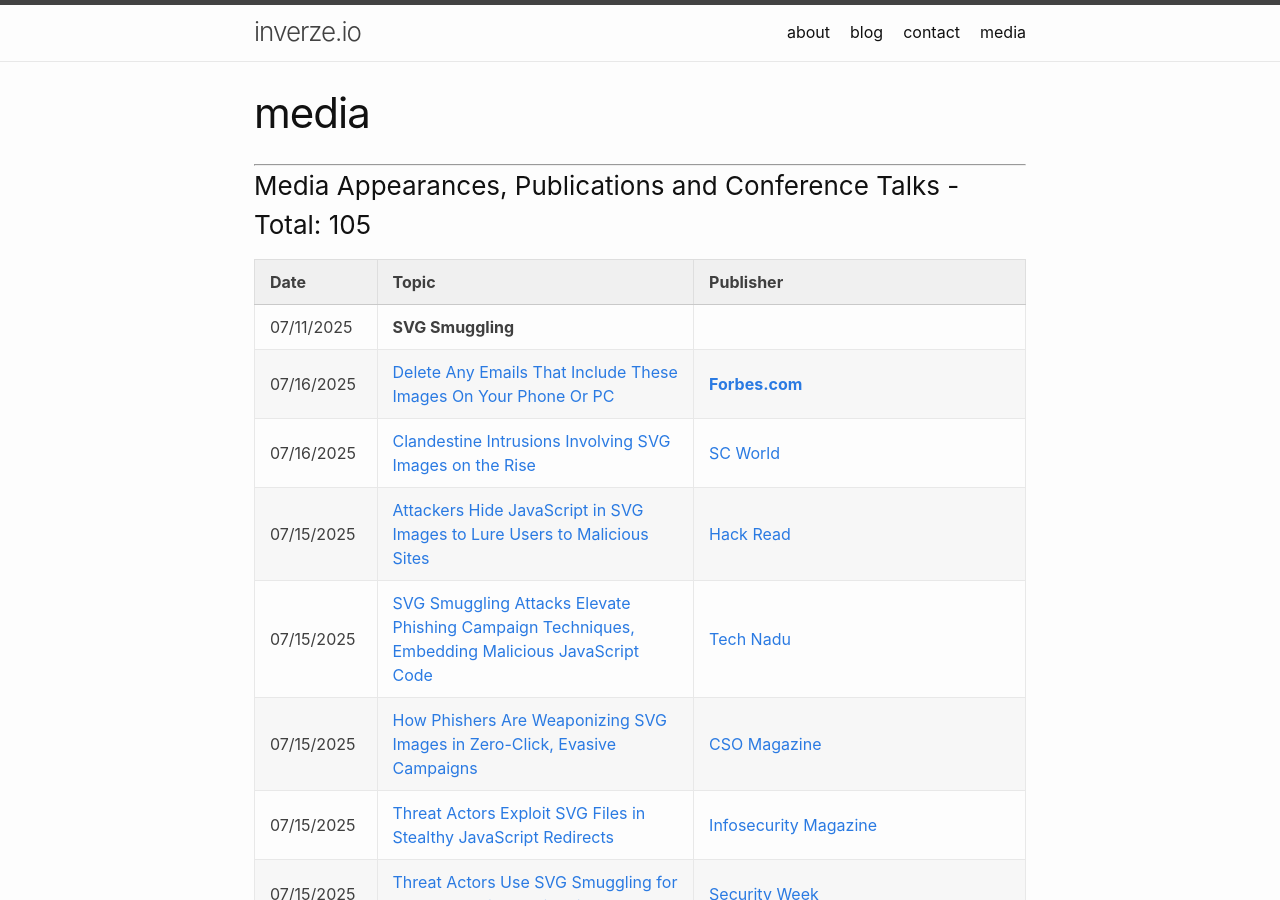
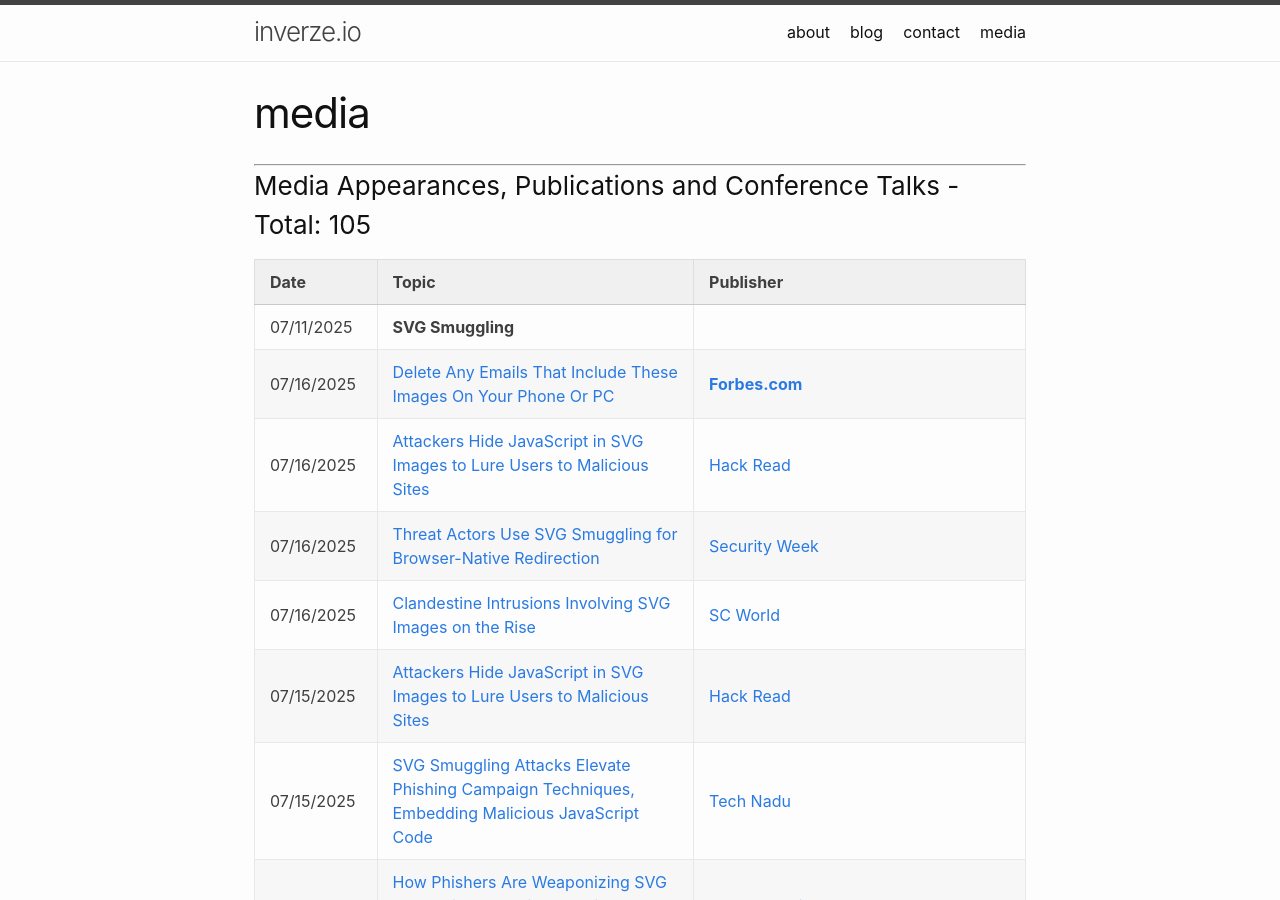
Before and after one commit to inverzeio/blog, a Jekyll site: the page built from media.md, in a window 1280 px wide and 900 px high. Built offline with Jekyll 4.4.1, drawn with Linux system fonts in a browser that asks for light colours.

Commit message:
Update media.md

```diff
--- a/media.md
+++ b/media.md
@@ -11,6 +11,8 @@
 | ------------- | :------------- | :------------- |
 | 07/11/2025 | **SVG Smuggling** |
 | 07/16/2025 | [Delete Any Emails That Include These Images On Your Phone Or PC](https://www.forbes.com/sites/zakdoffman/2025/07/16/delete-any-emails-on-your-phone-or-pc-that-include-these-images/) | [**Forbes.com**](https://www.forbes.com) |
+| 07/16/2025 | [Attackers Hide JavaScript in SVG Images to Lure Users to Malicious Sites](https://hackread.com/attackers-hide-javascript-svg-images-malicious-sites/) | [Hack Read](https://hackread.com/) |
+| 07/16/2025 | [Threat Actors Use SVG Smuggling for Browser-Native Redirection](https://www.securityweek.com/threat-actors-use-svg-smuggling-for-browser-native-redirection/) | [Security Week](https://www.securityweek.com) |
 | 07/16/2025 | [Clandestine Intrusions Involving SVG Images on the Rise](https://www.scworld.com/brief/clandestine-intrusions-involving-svg-images-on-the-rise) | [SC World](https://www.scworld.com) |
 | 07/15/2025 | [Attackers Hide JavaScript in SVG Images to Lure Users to Malicious Sites](https://hackread.com/attackers-hide-javascript-svg-images-malicious-sites/) | [Hack Read](https://hackread.com) |
 | 07/15/2025 | [SVG Smuggling Attacks Elevate Phishing Campaign Techniques, Embedding Malicious JavaScript Code](https://www.technadu.com/svg-smuggling-attacks-elevate-phishing-campaign-techniques-embedding-malicious-javascript-code/602748/) | [Tech Nadu](https://www.technadu.com) |
```
